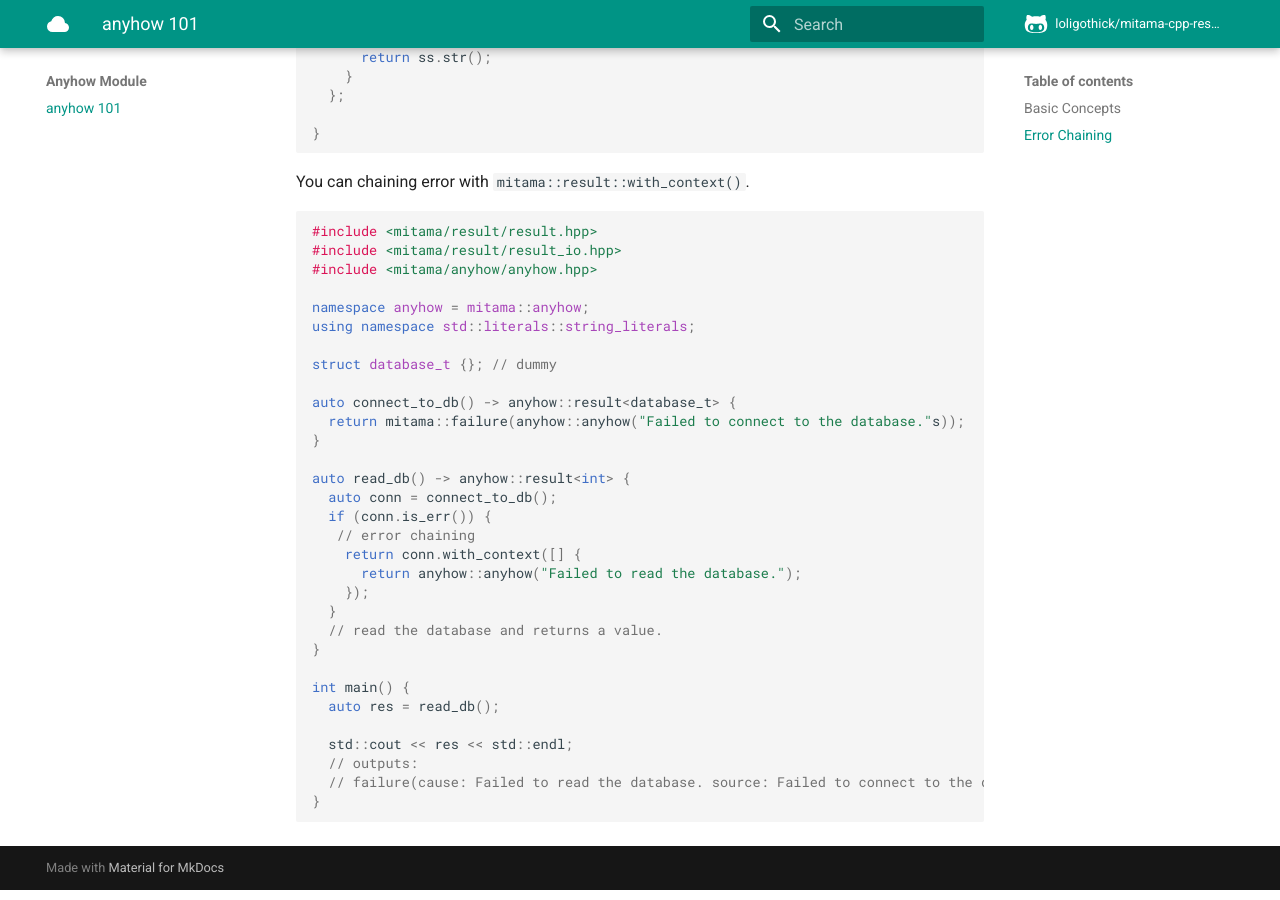
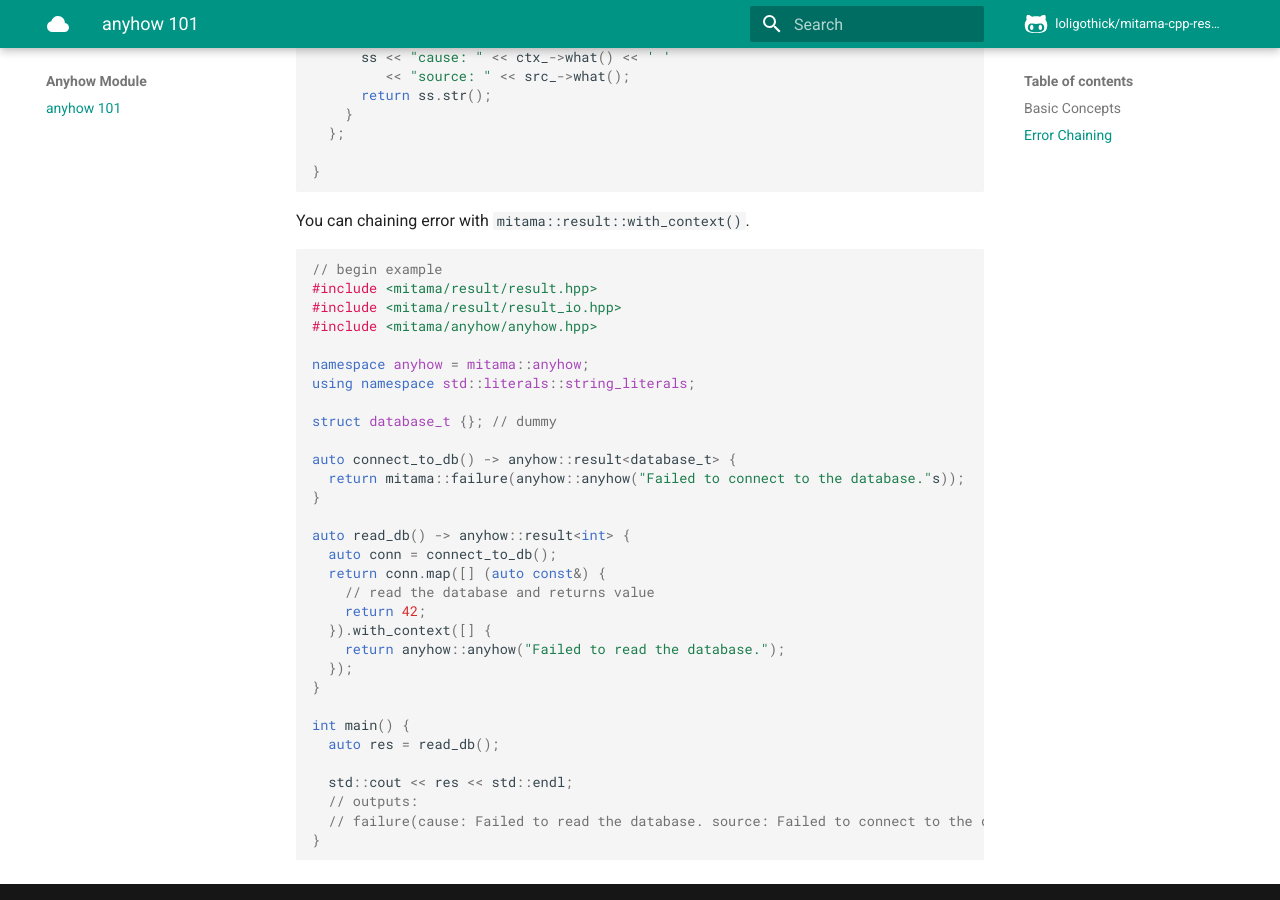
Before and after one commit to loliGothicK/mitama-cpp-result, an MkDocs documentation site: the page built from docs/docs/anyhow/anyhow.md, in a window 1280 px wide and 900 px high, scrolled down 1505 px. Built offline with MkDocs 1.6.1 and Material for MkDocs 9.7.7, drawn with Linux system fonts in a browser that asks for light colours; nearby versions of some CDN libraries; comment, search, counter and statistics services are not loaded; some of the changed text lies outside the part shown.

Commit message:
fix: the document for anyhow

````diff
--- a/docs/docs/anyhow/anyhow.md
+++ b/docs/docs/anyhow/anyhow.md
@@ -20,6 +20,7 @@ Examples:
 In the first example, we replace `mitama::result` with `anyhow::result`.
 
 ```cpp
+// begin example
 #include <mitama/result/result.hpp>
 #include <mitama/anyhow/anyhow.hpp>
 
@@ -35,6 +36,7 @@ In the second example, we make a error with `anyhow::anyhow`.
 An expression `mitama::failure(anyhow::anyhow("error "s))` can be converted to `anyhow::result` since `anyhow::cause` inherits from `anyhow::error`.
 
 ```cpp
+// begin example
 #include <mitama/result/result.hpp>
 #include <mitama/anyhow/anyhow.hpp>
 
@@ -74,6 +76,7 @@ namespace mitama::anyhow {
 You can chaining error with `mitama::result::with_context()`.
 
 ```cpp
+// begin example
 #include <mitama/result/result.hpp>
 #include <mitama/result/result_io.hpp>
 #include <mitama/anyhow/anyhow.hpp>
@@ -89,13 +92,12 @@ auto connect_to_db() -> anyhow::result<database_t> {
 
 auto read_db() -> anyhow::result<int> {
   auto conn = connect_to_db();
-  if (conn.is_err()) {
-   // error chaining
-    return conn.with_context([] {
-      return anyhow::anyhow("Failed to read the database.");
-    });
-  }
-  // read the database and returns a value.
+  return conn.map([] (auto const&) {
+    // read the database and returns value
+    return 42;
+  }).with_context([] {
+    return anyhow::anyhow("Failed to read the database.");
+  });
 }
 
 int main() {
````
